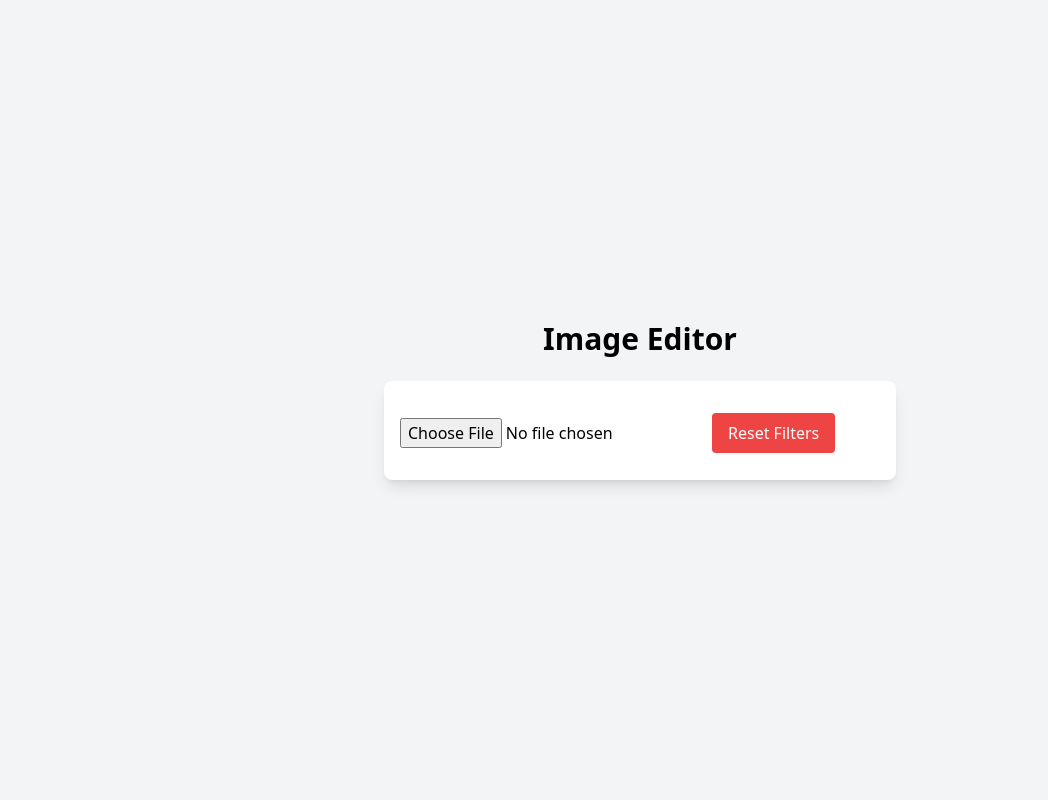
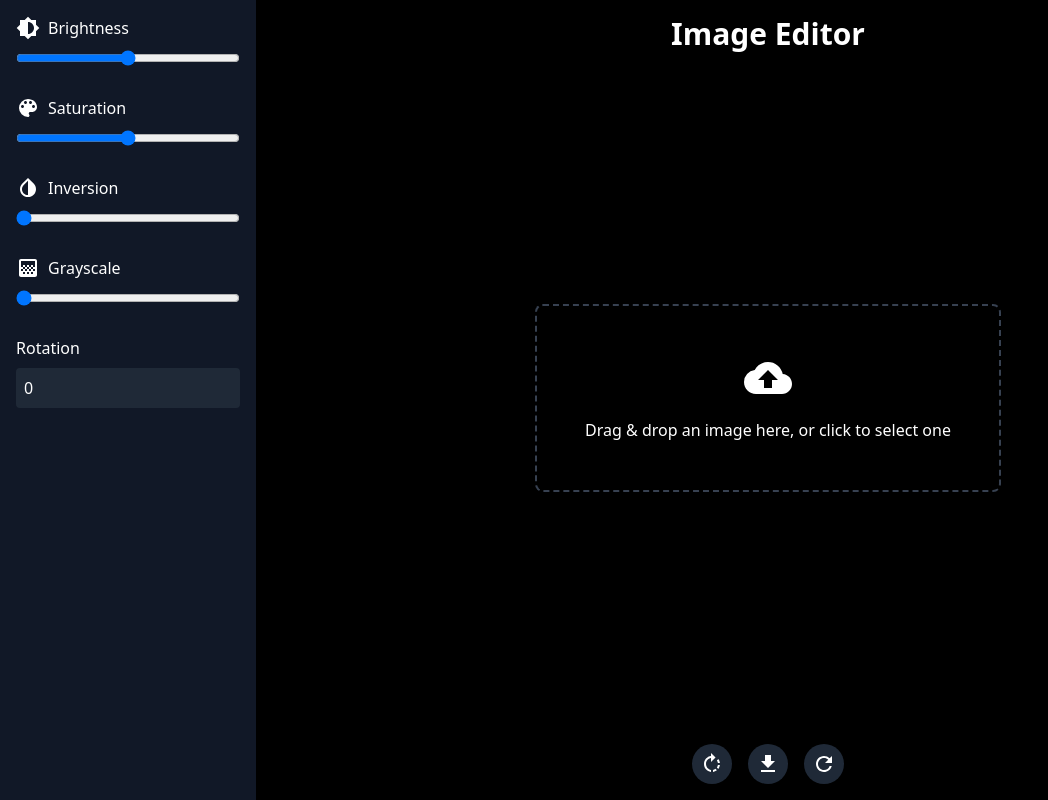
Before and after one commit to omp28/image-editor, a React (Create React App) app: page / in a window 1280 px wide. Shown: the whole page, without its empty margins (0-1048 px from the left). Built offline with nearby package versions, Linux system fonts and the light colour scheme.

Commit message:
feat: react-dropzone
toolbar componentise
major UI enhancement

```diff
--- a/package.json
+++ b/package.json
@@ -8,6 +8,7 @@
     "@testing-library/user-event": "^13.5.0",
     "react": "^18.3.1",
     "react-dom": "^18.3.1",
+    "react-dropzone": "^14.2.9",
     "react-icons": "^5.3.0",
     "react-scripts": "5.0.1",
     "web-vitals": "^2.1.4"
--- a/src/App.js
+++ b/src/App.js
@@ -1,10 +1,10 @@
 import React, { useState, useRef } from "react";
-import "./App.css";
+import { MdRotateRight, MdDownload, MdRefresh } from "react-icons/md";
 import ImageUploader from "./components/ImageUploader";
 import ImageEditor from "./components/ImageEditor";
-import RotateButton from "./components/RotateButton";
+import ToolBar from "./components/ToolBar";
 
-function App() {
+export default function App() {
   const [brightness, setBrightness] = useState(100);
   const [saturation, setSaturation] = useState(100);
   const [inversion, setInversion] = useState(0);
@@ -48,14 +48,8 @@ function App() {
   };
 
   return (
-    <div className="min-h-screen bg-gray-100 flex flex-col items-center justify-center p-4">
-      <h1 className="text-3xl font-bold mb-6">Image Editor</h1>
-      <div className="bg-white p-4 rounded-lg shadow-lg max-w-lg w-full">
-        <ImageUploader onImageChange={setSelectedImage} />
-        {selectedImage && (
-          <>
-            <ImageEditor
-              selectedImage={selectedImage}
+    <div className="min-h-screen bg-black text-white flex">
+      <ToolBar
         brightness={brightness}
         setBrightness={setBrightness}
         saturation={saturation}
@@ -67,29 +61,44 @@ function App() {
         rotation={rotation}
         setRotation={setRotation}
       />
-            <RotateButton
-              rotateImage={() => setRotation((prev) => (prev + 90) % 360)}
+      <div className="flex-1 flex flex-col">
+        <h1 className="text-3xl font-bold p-4 text-center">Image Editor</h1>
+        <div className="flex-1 flex items-center justify-center">
+          {selectedImage ? (
+            <ImageEditor
+              selectedImage={selectedImage}
+              brightness={brightness}
+              saturation={saturation}
+              inversion={inversion}
+              grayscale={grayscale}
               rotation={rotation}
-              setRotation={setRotation}
             />
-            <canvas ref={canvasRef} style={{ display: "none" }}></canvas>
+          ) : (
+            <ImageUploader onImageChange={setSelectedImage} />
+          )}
+        </div>
+        <div className="p-4 flex justify-center space-x-4">
+          <button
+            onClick={() => setRotation((prev) => (prev + 90) % 360)}
+            className="bg-gray-800 text-white p-2 rounded-full hover:bg-gray-700 transition"
+          >
+            <MdRotateRight size={24} />
+          </button>
           <button
             onClick={downloadEditedImage}
-              className="mt-4 bg-green-500 text-white py-2 px-4 rounded hover:bg-green-600 transition"
+            className="bg-gray-800 text-white p-2 rounded-full hover:bg-gray-700 transition"
           >
-              Download Image
+            <MdDownload size={24} />
           </button>
-          </>
-        )}
           <button
             onClick={resetFilters}
-          className="mt-4 bg-red-500 text-white py-2 px-4 rounded hover:bg-red-600 transition"
+            className="bg-gray-800 text-white p-2 rounded-full hover:bg-gray-700 transition"
           >
-          Reset Filters
+            <MdRefresh size={24} />
           </button>
         </div>
       </div>
+      <canvas ref={canvasRef} style={{ display: "none" }}></canvas>
+    </div>
   );
 }
-
-export default App;
--- a/src/components/FilterSlider.js
+++ b/src/components/FilterSlider.js
@@ -1,19 +1,27 @@
 import React from "react";
 
-const FilterSlider = ({ label, value, onChange, min, max }) => {
+export default function FilterSlider({
+  label,
+  value,
+  onChange,
+  min,
+  max,
+  icon,
+}) {
   return (
     <div>
-      <label className="block mb-2 font-medium">{label}</label>
+      <div className="flex items-center mb-2">
+        {icon}
+        <label className="ml-2 font-medium">{label}</label>
+      </div>
       <input
         type="range"
         min={min}
         max={max}
         value={value}
-        onChange={(e) => onChange(e.target.value)}
+        onChange={(e) => onChange(parseInt(e.target.value, 10))}
         className="w-full"
       />
     </div>
   );
-};
-
-export default FilterSlider;
+}
--- a/src/components/ImageEditor.js
+++ b/src/components/ImageEditor.js
@@ -1,61 +1,24 @@
 import React from "react";
-import FilterSlider from "./FilterSlider";
 
-const ImageEditor = ({
+export default function ImageEditor({
   selectedImage,
   brightness,
-  setBrightness,
   saturation,
-  setSaturation,
   inversion,
-  setInversion,
   grayscale,
-  setGrayscale,
   rotation,
-}) => {
+}) {
   return (
-    <div className="relative mb-4">
+    <div className="relative">
       <img
         src={selectedImage}
         alt="Selected"
-        className="w-full object-contain"
+        className="max-w-full max-h-[70vh] object-contain"
         style={{
           filter: `brightness(${brightness}%) saturate(${saturation}%) invert(${inversion}%) grayscale(${grayscale}%)`,
           transform: `rotate(${rotation}deg)`,
         }}
       />
-      <div className="space-y-4">
-        <FilterSlider
-          label="Brightness"
-          value={brightness}
-          onChange={setBrightness}
-          min={0}
-          max={200}
-        />
-        <FilterSlider
-          label="Saturation"
-          value={saturation}
-          onChange={setSaturation}
-          min={0}
-          max={200}
-        />
-        <FilterSlider
-          label="Inversion"
-          value={inversion}
-          onChange={setInversion}
-          min={0}
-          max={100}
-        />
-        <FilterSlider
-          label="Grayscale"
-          value={grayscale}
-          onChange={setGrayscale}
-          min={0}
-          max={100}
-        />
-      </div>
     </div>
   );
-};
-
-export default ImageEditor;
+}
--- a/src/components/ImageUploader.js
+++ b/src/components/ImageUploader.js
@@ -1,21 +1,35 @@
-import React from "react";
+import React, { useCallback } from "react";
+import { useDropzone } from "react-dropzone";
+import { MdCloudUpload } from "react-icons/md";
 
-const ImageUploader = ({ onImageChange }) => {
-  const handleImageChange = (e) => {
-    if (e.target.files && e.target.files[0]) {
-      const img = e.target.files[0];
-      onImageChange(URL.createObjectURL(img));
-    }
-  };
+export default function ImageUploader({ onImageChange }) {
+  const onDrop = useCallback(
+    (acceptedFiles) => {
+      if (acceptedFiles && acceptedFiles[0]) {
+        const img = acceptedFiles[0];
+        onImageChange(URL.createObjectURL(img));
+      }
+    },
+    [onImageChange]
+  );
+
+  const { getRootProps, getInputProps, isDragActive } = useDropzone({
+    onDrop,
+    accept: "image/*",
+  });
 
   return (
-    <input
-      type="file"
-      accept="image/*"
-      onChange={handleImageChange}
-      className="mb-4"
-    />
+    <div
+      {...getRootProps()}
+      className="border-2 border-dashed border-gray-700 rounded-lg p-12 text-center cursor-pointer hover:border-gray-500 transition"
+    >
+      <input {...getInputProps()} />
+      <MdCloudUpload size={48} className="mx-auto mb-4" />
+      {isDragActive ? (
+        <p>Drop the image here ...</p>
+      ) : (
+        <p>Drag & drop an image here, or click to select one</p>
+      )}
+    </div>
   );
-};
-
-export default ImageUploader;
+}
--- /dev/null
+++ b/src/components/ToolBar.js
@@ -0,0 +1,67 @@
+import React from "react";
+import {
+  MdBrightness6,
+  MdColorLens,
+  MdInvertColors,
+  MdGradient,
+} from "react-icons/md";
+import FilterSlider from "./FilterSlider";
+
+export default function ToolBar({
+  brightness,
+  setBrightness,
+  saturation,
+  setSaturation,
+  inversion,
+  setInversion,
+  grayscale,
+  setGrayscale,
+  rotation,
+  setRotation,
+}) {
+  return (
+    <div className="w-64 bg-gray-900 p-4 space-y-6">
+      <FilterSlider
+        label="Brightness"
+        value={brightness}
+        onChange={setBrightness}
+        min={0}
+        max={200}
+        icon={<MdBrightness6 size={24} />}
+      />
+      <FilterSlider
+        label="Saturation"
+        value={saturation}
+        onChange={setSaturation}
+        min={0}
+        max={200}
+        icon={<MdColorLens size={24} />}
+      />
+      <FilterSlider
+        label="Inversion"
+        value={inversion}
+        onChange={setInversion}
+        min={0}
+        max={100}
+        icon={<MdInvertColors size={24} />}
+      />
+      <FilterSlider
+        label="Grayscale"
+        value={grayscale}
+        onChange={setGrayscale}
+        min={0}
+        max={100}
+        icon={<MdGradient size={24} />}
+      />
+      <div>
+        <label className="block mb-2 font-medium">Rotation</label>
+        <input
+          type="number"
+          value={rotation}
+          onChange={(e) => setRotation(parseInt(e.target.value, 10) % 360)}
+          className="bg-gray-800 text-white p-2 rounded w-full"
+        />
+      </div>
+    </div>
+  );
+}
```
Also changed, not shown: 1 other file (tests, documents, lock files or other folders). Lines whose indentation alone changed are shown as unchanged.
